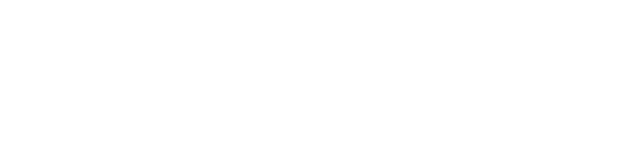
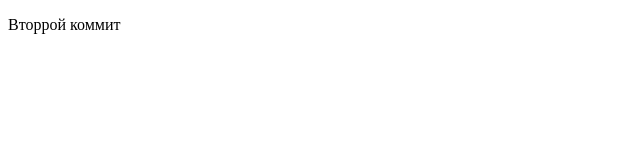
Before and after one commit to jikilink/test, a plain HTML site: page index.html in a window 1280 px wide. Shown: the whole page, without its empty margins (0-640 px from the left). Drawn offline with Linux system fonts and the light colour scheme.

Commit message:
Это второй коммит

```diff
--- a/index.html
+++ b/index.html
@@ -7,5 +7,6 @@
 </head>
 <body>
   <script src="script.js"></script>
+  <p>Вторрой коммит</p>
 </body>
 </html>
```
